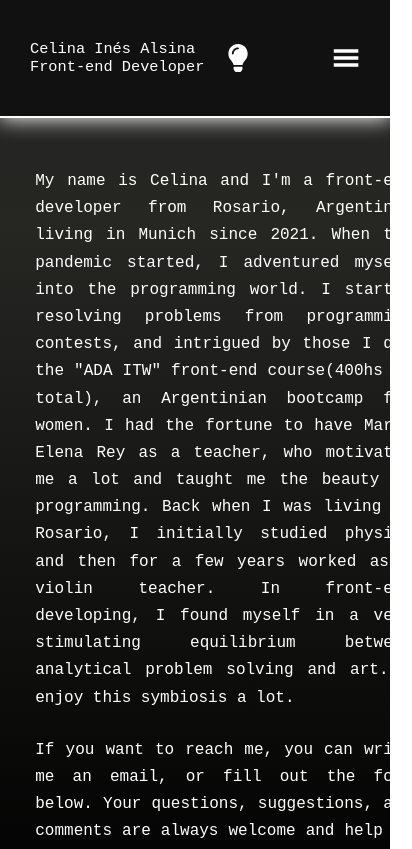
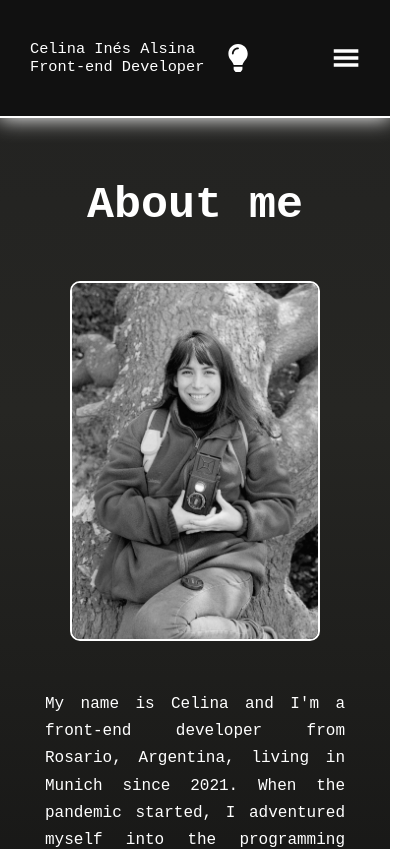
Before and after one commit to Celinesco/celinesco-page, a React (Create React App) app: page /about in a window 390 px wide. Shown: the top 849 px of the page, 412 px wide, since content can reach past the window. Built offline with nearby package versions, Linux system fonts and the light colour scheme.

Commit message:
Cositas breakpoints seccion sobre mi Cambio calor de botones de lenguaje en modo claro

```diff
--- a/src/components/About/About.scss
+++ b/src/components/About/About.scss
@@ -1,7 +1,8 @@
 @import '../../styles/variables';
 
+
 .section__about {
-    min-height: 50vw;
+    min-height: 100vw;
     display: flex;
     align-items: center;
     flex-direction: column;
@@ -53,3 +54,5 @@
 
     }
 }
+
+@import '../../styles/breakpoints';
--- a/src/components/NavBar/NavBar.js
+++ b/src/components/NavBar/NavBar.js
@@ -66,7 +66,7 @@ const NavBar = () => {
                     </div>
                     <Link to="/" onClick={handleClickCloseMenu}><li>Home</li></Link>
                     <Link to="/projects" onClick={handleClickCloseMenu}><li>Projects</li></Link>
-                    <Link to='/about'><li>About</li></Link>
+                    <Link to='/about' onClick={handleClickCloseMenu}><li>About</li></Link>
                 </ul>
 
             </div>
--- a/src/components/NavBar/NavBar.scss
+++ b/src/components/NavBar/NavBar.scss
@@ -139,6 +139,13 @@
                 color: $main-color-white-mode;
             }
         }
+        .list__navbar-menu {
+            .container__user-preferences {
+                .button__language {
+                  color: $main-color-white-mode;
+                }
+            }
+        }
     }
     .close-nav-menu {
         color: rgb(0, 0, 0);
--- a/src/styles/_breakpoints.scss
+++ b/src/styles/_breakpoints.scss
@@ -245,7 +245,10 @@
     }
     .section__main {
         min-height: 80vh;
-        margin-top: 50px;
+        margin-top: 0;
+    }
+    .contenedor_rectangulos {
+        margin-top: 80px;
     }
 
     .navbar {
@@ -293,7 +296,26 @@
     .info__projects {
         max-width: 320px;
     }
- }
+    .section__about {
+        h2 {
+            margin-top: 180px;
+            margin-bottom: 50px;
+            font-size: 45px;
+        }
+        .container__info-aboutme {
+            flex-direction: column;
+            align-items: center;
+            .container__aboutme-text {
+                max-width: 300px;
+                margin: 50px 0;
+            }
+            .container__img-profile {
+                margin: 0;
+            }
+        }
+
+    }
+}
 
  @media (max-width: 280.98px) {
     .sections {
```
